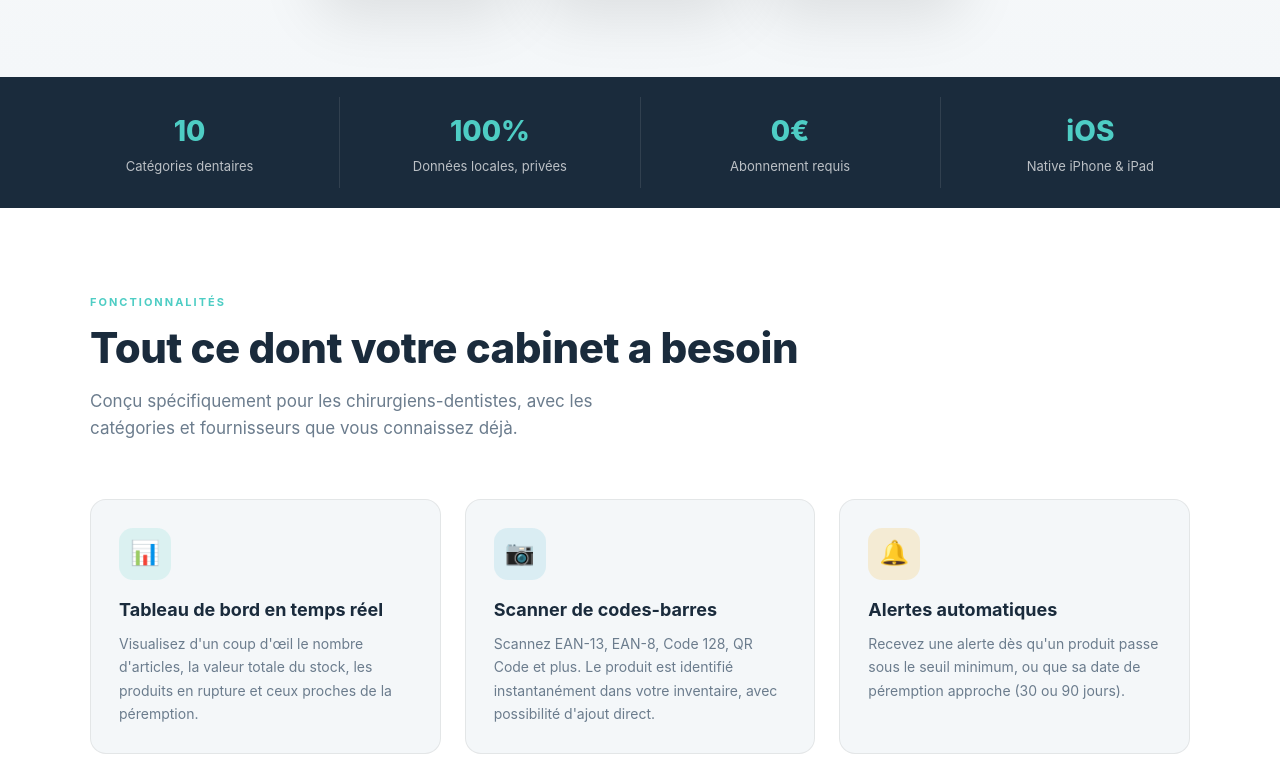
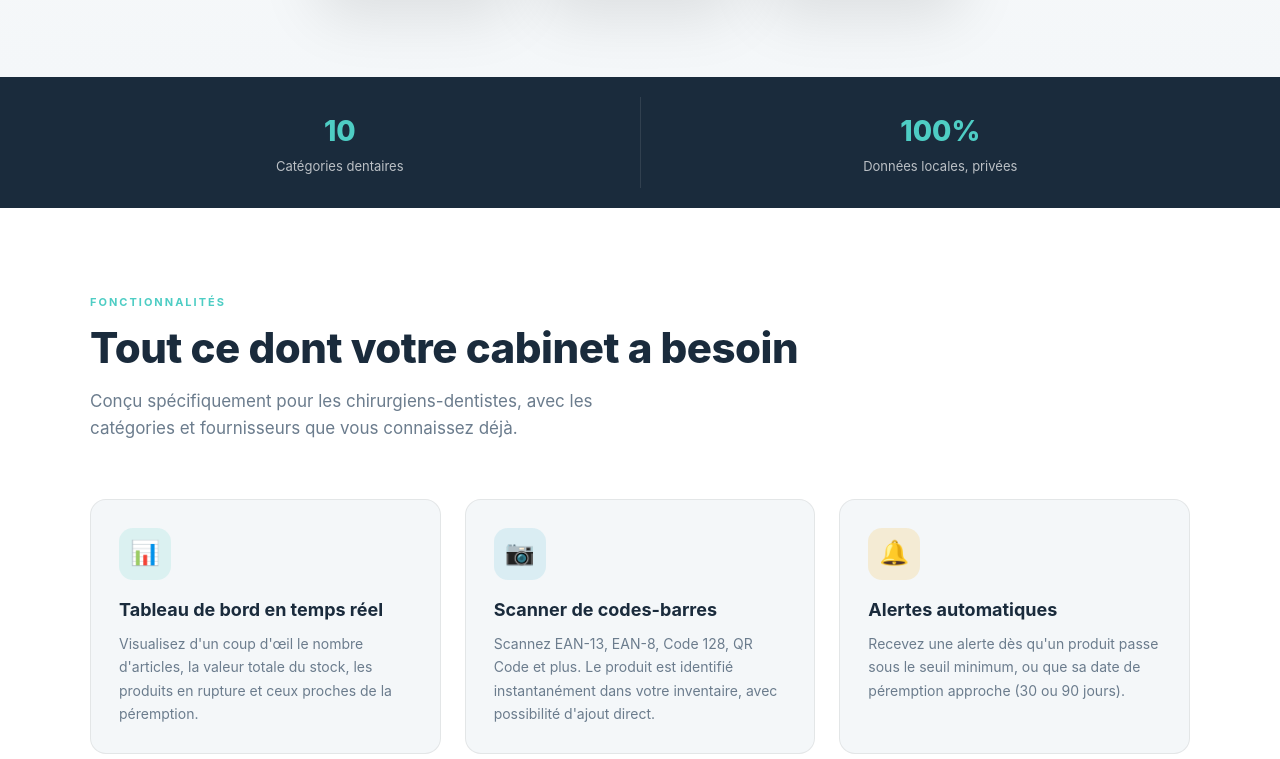
Before and after one commit to MUMisGreg/Cabistock, a plain HTML site: page index.html in a window 1280 px wide. Shown: the part 1061-1820 px from the top of the page. Drawn offline with Linux system fonts and the light colour scheme.

Commit message:
Update index.html

```diff
--- a/index.html
+++ b/index.html
@@ -4,7 +4,7 @@
   <meta charset="UTF-8" />
   <meta name="viewport" content="width=device-width, initial-scale=1.0" />
   <title>Dental Stock — Gérez votre cabinet en toute sérénité</title>
-  <meta name="description" content="L'application pensée pour les chirurgiens-dentistes. Suivez vos stocks, scannez vos produits, anticipez les ruptures." />
+  <meta name="description" content="L'application iPhone pensée pour les chirurgiens-dentistes. Suivez vos stocks, scannez vos produits, anticipez les ruptures." />
   <style>
     *, *::before, *::after { box-sizing: border-box; margin: 0; padding: 0; }
 
@@ -448,14 +448,6 @@
     <div class="stat-num">100%</div>
     <div class="stat-desc">Données locales, privées</div>
   </div>
-  <div class="stat-item">
-    <div class="stat-num">0€</div>
-    <div class="stat-desc">Abonnement requis</div>
-  </div>
-  <div class="stat-item">
-    <div class="stat-num">iOS</div>
-    <div class="stat-desc">Native iPhone & iPad</div>
-  </div>
 </div>
 
 <!-- FEATURES -->
@@ -635,7 +627,7 @@
 
 <!-- FOOTER -->
 <footer>
-  <p>&copy; 2026 <span>Dental Stock</span> — Fait avec ❤️ pour les chirurgiens-dentistes</p>
+  <p>&copy; 2025 <span>Dental Stock</span> — Fait avec ❤️ pour les chirurgiens-dentistes</p>
 </footer>
 
 <script>
```
